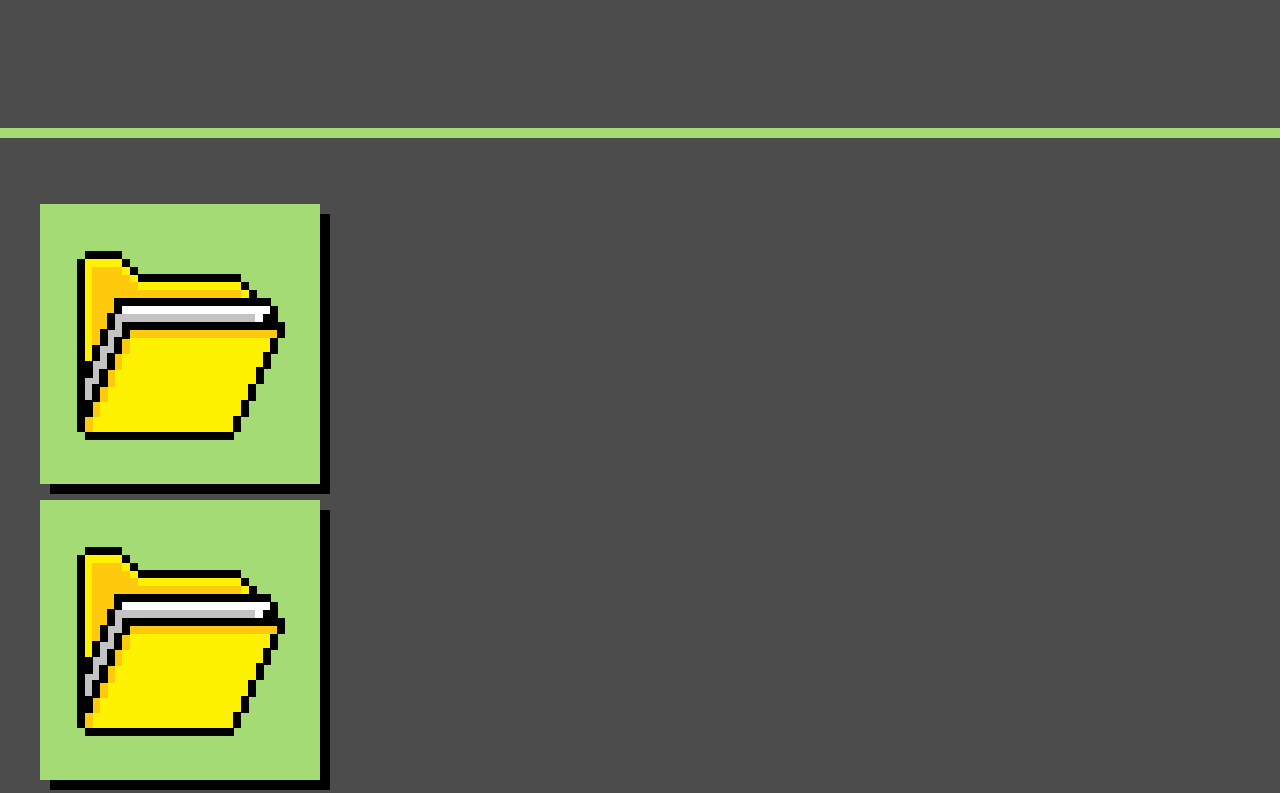
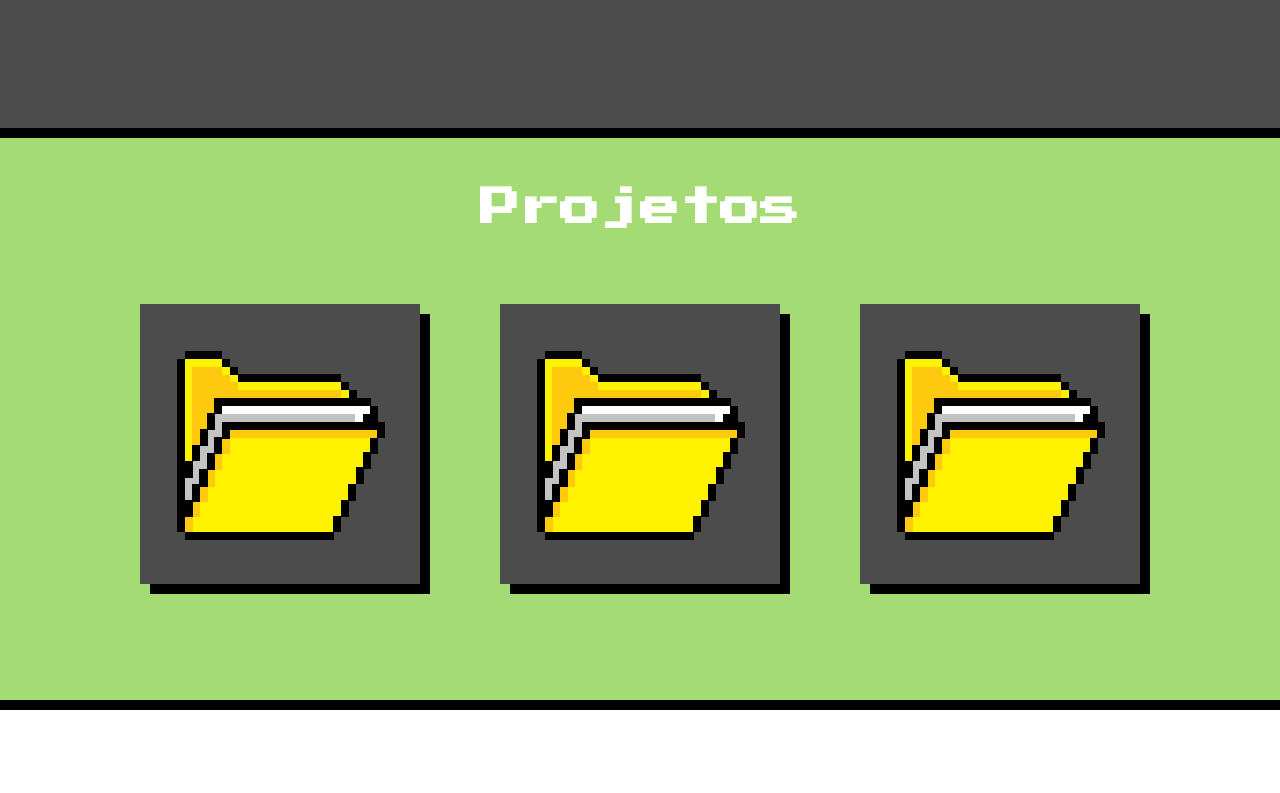
Before and after one commit to DanilloDevys/Estudos_HTML_CSS, a plain HTML site: page index.html in a window 1280 px wide. Shown: the part 1520-2313 px from the top of the page. After the commit the page ends 2230 px from the top, so only its background shows below. Drawn offline with Linux system fonts and the light colour scheme.

Commit message:
create wrapper-card components
create wrapper-card components.css

```diff
--- a/css/components/card-project.css
+++ b/css/components/card-project.css
@@ -2,8 +2,8 @@
     display: flex;
     justify-content: center;
     align-items: center;
-    background-color: #A4DB74;
+    background-color: #4C4C4C;
     width: 280px;
     height: 280px;
-    box-shadow: 10px 10px 0px black;
+    box-shadow: 10px 10px 0px #000;
 }
--- a/css/components/section.css
+++ b/css/components/section.css
@@ -2,9 +2,13 @@
     background-color: #4C4C4C;
     padding-top: 50px;
     padding-bottom: 100px;
-    border-bottom: 10px solid #A4DB74;
+    border-bottom: 10px solid #000;
 }
 
 .section .main-title{
     margin-bottom: 60px;
 }
+
+.section.-bgBlack{
+    background-color: #A4DB74;
+}
--- /dev/null
+++ b/css/components/wrapper-card.css
@@ -0,0 +1,4 @@
+.wrapper-card{
+    display: flex;
+    justify-content: center;
+}
--- a/index.html
+++ b/index.html
@@ -21,6 +21,7 @@
         <link rel="stylesheet" href="css/components/progress-bar.css">
         <link rel="stylesheet" href="css/components/wrapper-skill.css">
         <link rel="stylesheet" href="css/components/card-project.css">
+        <link rel="stylesheet" href="css/components/wrapper-card.css">
     </head>
 
     <body> <!-- corpo da pagina (responsabilidade nosso)-->
@@ -119,7 +120,10 @@
             </div>
         </section>
 
-        <section class="section">
+        <section class="section -bgBlack">
+            <h2 class="main-title -second">Projetos</h2>
+
+            <div class="wrapper-card">
                 <figure class="card-project">
                     <img src="assets/img/logo-projects.png" alt="Projetos">
                 </figure>
@@ -131,6 +135,7 @@
                 <figure class="card-project">
                     <img src="assets/img/logo-projects.png" alt="Projetos">
                 </figure>
+            </div>
         </section>
 
     </body>
```
Lines whose indentation alone changed are shown as unchanged.
